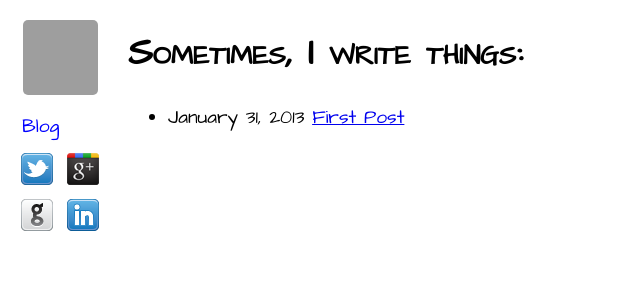
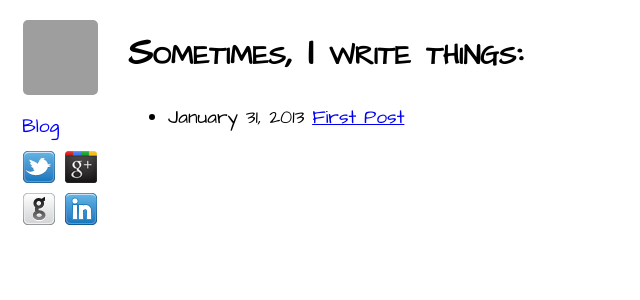
Before and after one commit to krschmidt/krschmidt.github.com, a Jekyll site: the page built from index.html, in a window 1280 px wide. Shown: the top 300 px of the page, without its empty margins (0-640 px from the left). Built offline with Jekyll 4.4.1, drawn with Linux system fonts in a browser that asks for light colours; grey boxes are pictures that could not be loaded.

Commit message:
reduced margin on social media pics

```diff
--- a/css/main.css
+++ b/css/main.css
@@ -41,7 +41,7 @@ h1 {
   background: url(/img/sprite.png);
   display: inline-block;
   height: 32px;
-  margin: 3px;
+  margin: 1px;
   width: 32px; }
 
 .sprint-twitter {
--- a/css/main.scss
+++ b/css/main.scss
@@ -47,7 +47,7 @@ h1 {
   background: url(/img/sprite.png);
   display: inline-block;
   height: 32px;
-  margin: 3px;
+  margin: 1px;
   width: 32px;
 }
 .sprint-twitter {
```
